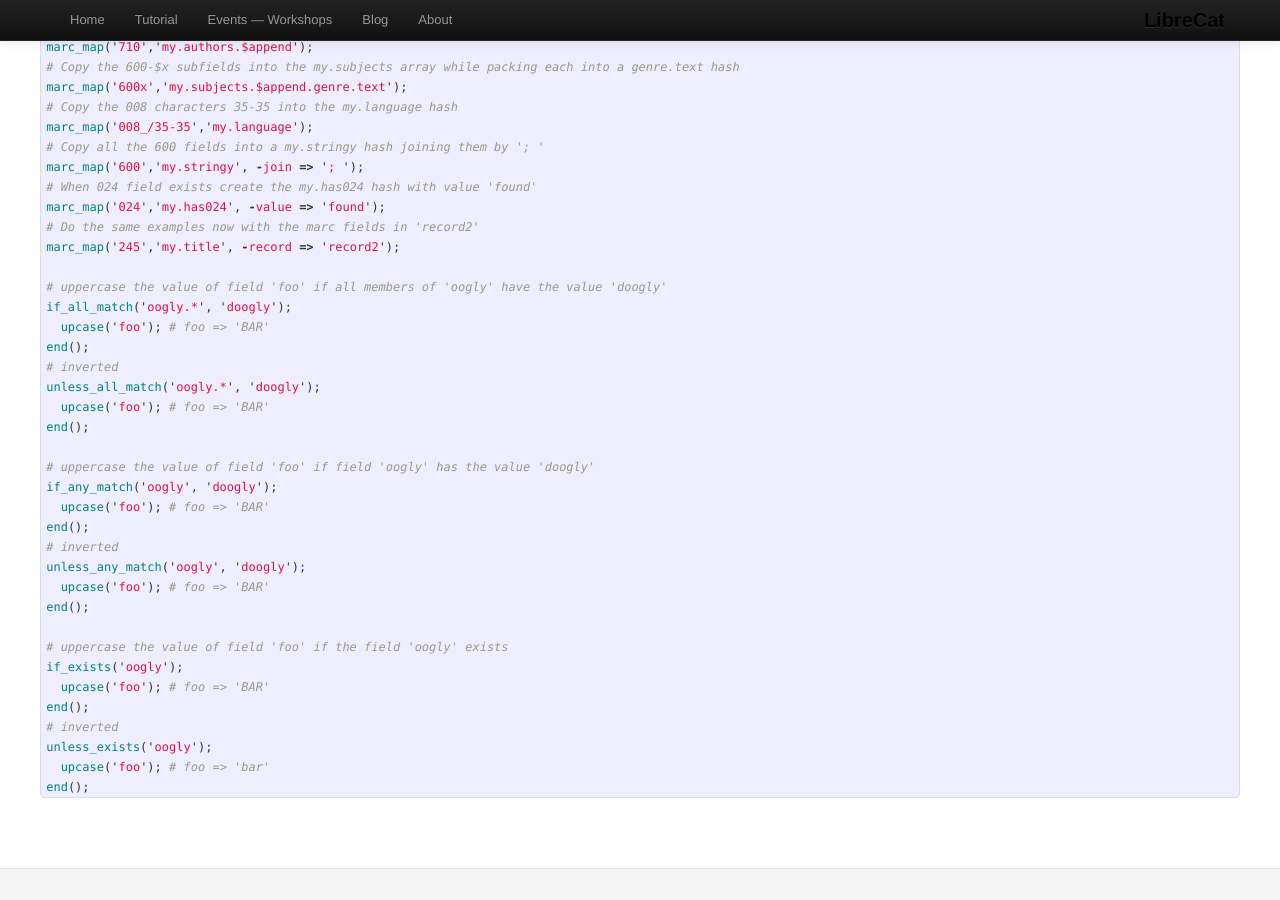
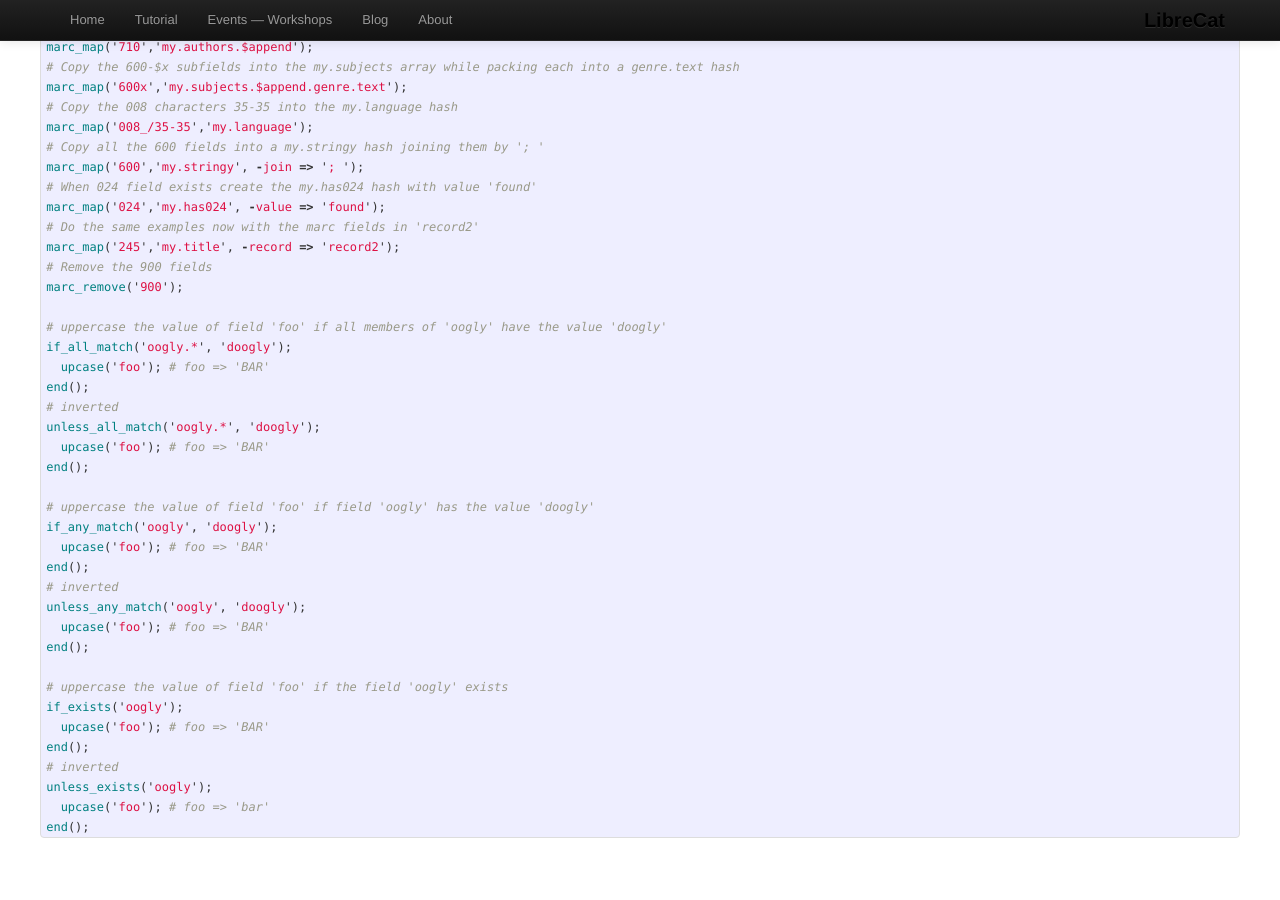
Before and after one commit to LibreCat/librecat.github.io, a Jekyll site: the page built from _posts/2013-06-21-catmandu-cheat-sheet.markdown, in a window 1280 px wide and 900 px high, scrolled down 2612 px. Built offline with Jekyll 4.4.1, drawn with Linux system fonts in a browser that asks for light colours.

Commit message:
Adding marc_remove field from Catmandu-MARC-0.06

```diff
--- a/_posts/2013-06-21-catmandu-cheat-sheet.markdown
+++ b/_posts/2013-06-21-catmandu-cheat-sheet.markdown
@@ -151,6 +151,8 @@ marc_map('600','my.stringy', -join => '; ');
 marc_map('024','my.has024', -value => 'found');
 # Do the same examples now with the marc fields in 'record2'
 marc_map('245','my.title', -record => 'record2');
+# Remove the 900 fields
+marc_remove('900');
 
 # uppercase the value of field 'foo' if all members of 'oogly' have the value 'doogly'
 if_all_match('oogly.*', 'doogly');
```
